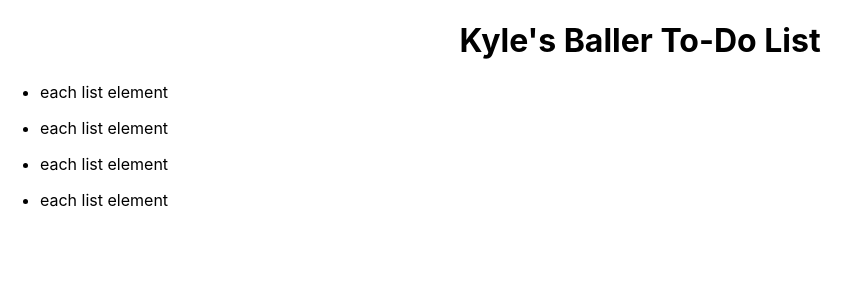
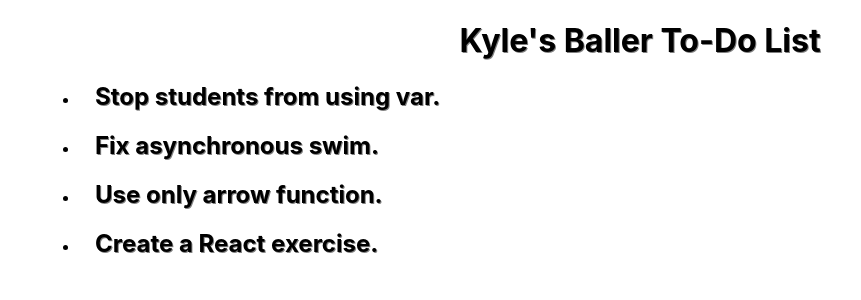
Before and after one commit to tilley-kyle/bld09-react-exercise, a React (Create React App) app: page / in a window 1280 px wide. Shown: the top 300 px of the page, without its empty margins (0-861 px from the left). Built offline with nearby package versions, Linux system fonts and the light colour scheme.

Commit message:
updated some css

```diff
--- a/src/components/TodoList/TodoList.css
+++ b/src/components/TodoList/TodoList.css
@@ -0,0 +1,8 @@
+.list {
+  padding-left: 80px;
+}
+
+.list-elements {
+  padding-left: 15px;
+  border-left-width: 5px;
+}
--- a/src/components/TodoList/TodoList.jsx
+++ b/src/components/TodoList/TodoList.jsx
@@ -1,11 +1,13 @@
 import React from 'react';
+import Todo from '../Todos/Todo.jsx';
+import './TodoList.css'
 
 const TodoList = (props) => (
-  props.todos.map((itme) =>
-    <ul>
-      <li>each list element</li>
-    </ul>
-  )
+  <ul className="list">
+    {props.todos.map((item) =>
+      <li key={item.id} className="list-elements"><Todo listItem={item} /></li>
+  )}
+  </ul>
 )
 
 export default TodoList
--- a/src/components/Todos/Todo.css
+++ b/src/components/Todos/Todo.css
@@ -0,0 +1,3 @@
+.description {
+  text-shadow: 1px 1px 0 grey;
+}
--- a/src/components/Todos/Todo.jsx
+++ b/src/components/Todos/Todo.jsx
@@ -1,9 +1,9 @@
 import React from 'react';
+import './Todo.css'
 
 const Todo = (props) => (
   <div>
-  <h2 className="item-name">name of the todo</h2>
-    <p className="description">description of what the todo it</p>
+    <h2 className="description">{props.listItem.description} </h2>
   </div>
 );
 
--- a/src/components/app/App.css
+++ b/src/components/app/App.css
@@ -1,3 +1,23 @@
 .app {
   text-align: center;
 }
+
+/* Header */
+h1 {
+  text-shadow: 1px 1px 0 grey;
+}
+
+/* Todos */
+.description {
+  text-shadow: 1px 1px 0 grey;
+}
+
+/* TodoList */
+.list {
+  padding-left: 80px;
+}
+
+.list-elements {
+  padding-left: 15px;
+  border-left-width: 2px solid black;
+}
```
Also changed, not shown: src/components/header/Header.css (deleted).
